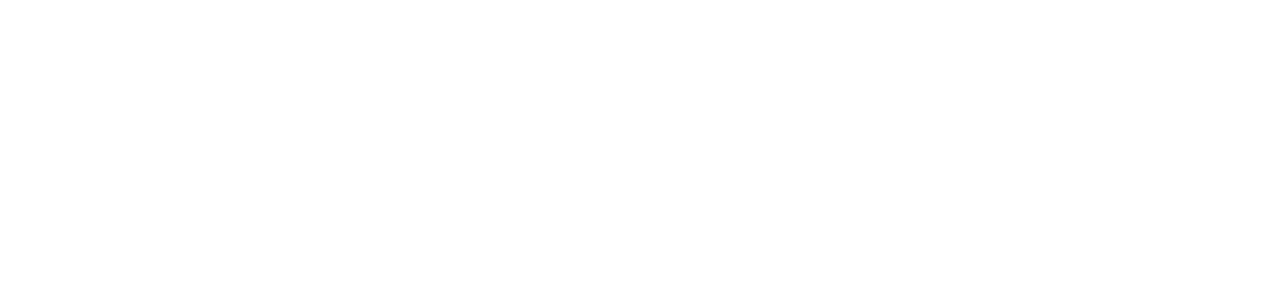
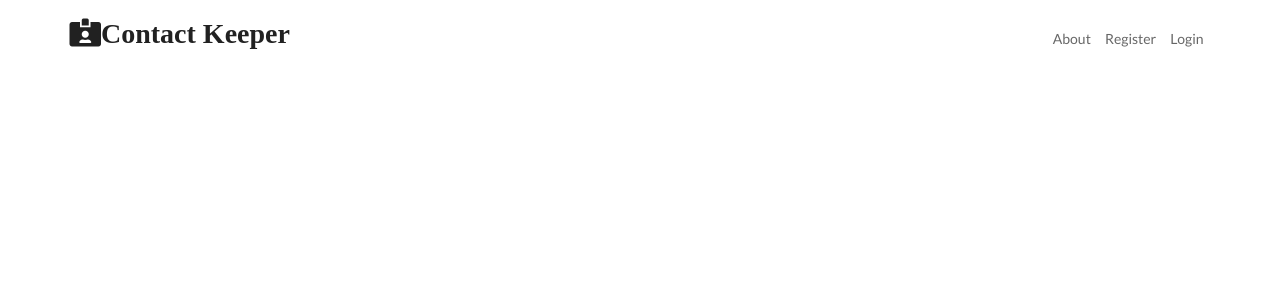
Before and after one commit to darlingbryan/pray-list, a React (Create React App) app in the folder client/: page / in a window 1280 px wide. Shown: the top 300 px of the page. Built offline with nearby package versions, Linux system fonts and the light colour scheme.

Commit message:
Create Navbar component

```diff
--- a/client/src/App.js
+++ b/client/src/App.js
@@ -1,7 +1,15 @@
 import React from 'react'
+import Navbar from './components/layout/Navbar'
+import { BrowserRouter as Router, Route, Switch } from 'react-router-dom'
 
 function App() {
-  return <div className='App' />
+  return (
+    <Router>
+      <div className='ui container'>
+        <Navbar />
+      </div>
+    </Router>
+  )
 }
 
 export default App
--- /dev/null
+++ b/client/src/components/layout/Navbar.js
@@ -0,0 +1,36 @@
+import React from 'react'
+import PropTypes from 'prop-types'
+import { Router, Link } from 'react-router-dom'
+
+const Navbar = ({ title, icon }) => {
+  return (
+    <div className='ui text menu'>
+      <h1>
+        <i className={icon}>{title}</i>
+      </h1>
+      <div className='right menu'>
+        <Link to='/about' className='item'>
+          About
+        </Link>
+        <Link to='/register' className='item'>
+          Register
+        </Link>
+        <Link to='/login' className='item'>
+          Login
+        </Link>
+      </div>
+    </div>
+  )
+}
+
+Navbar.propTypes = {
+  title: PropTypes.string.isRequired,
+  icon: PropTypes.string
+}
+
+Navbar.defaultProps = {
+  title: 'Contact Keeper',
+  icon: 'fas fa-id-card-alt'
+}
+
+export default Navbar
```
